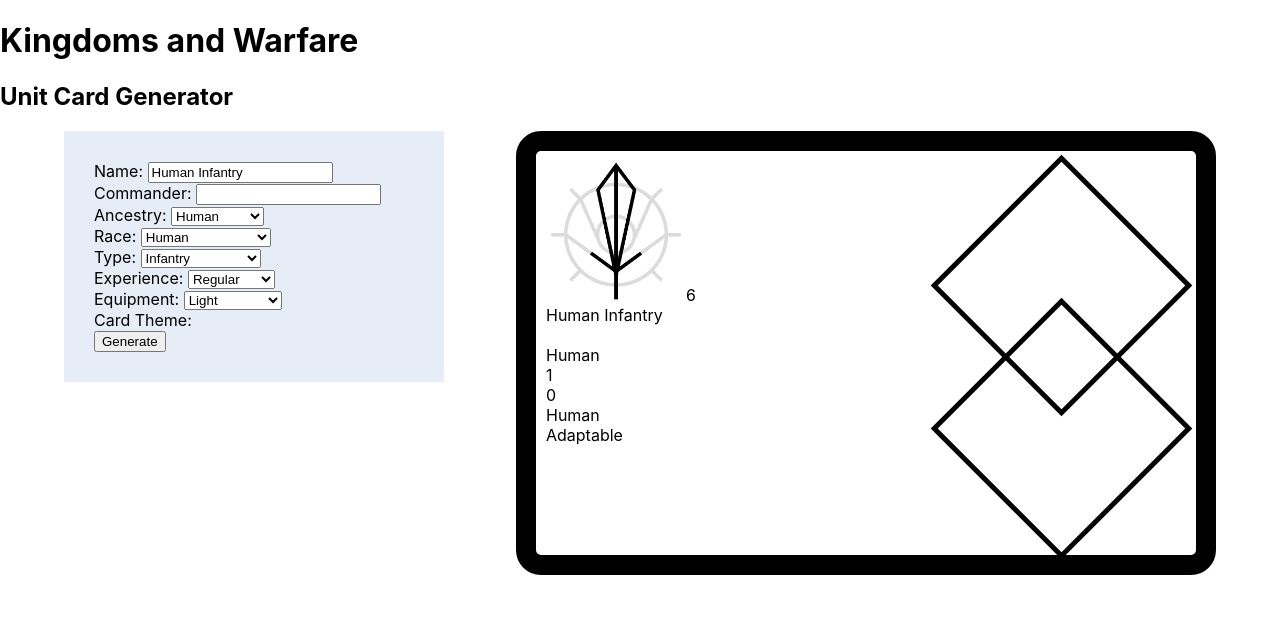
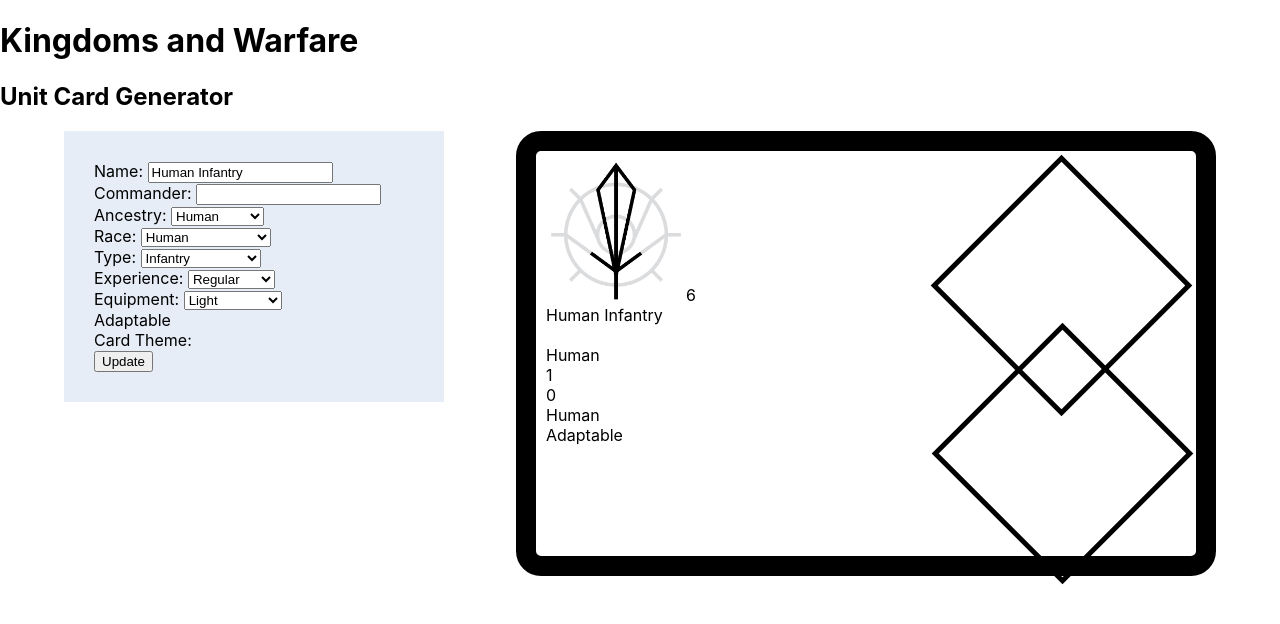
Before and after one commit to ZackBarbari/KW-Unit-Generator, a React (Create React App) app: page / in a window 1280 px wide. Shown: the top 624 px of the page. Built offline with nearby package versions, Linux system fonts and the light colour scheme.

Commit message:
Racial traits displayed on dashboard

```diff
--- a/src/components/Card.css
+++ b/src/components/Card.css
@@ -24,7 +24,7 @@
     border: 5px solid #000;
     width: 175px;
     height: 175px;
-    margin-top: 175px;
-    margin-right: -185px;
+    margin-top: 200px;
+    margin-right: -186px;
     transform: rotate(45deg);
   }
--- a/src/components/InputBox.js
+++ b/src/components/InputBox.js
@@ -16,8 +16,8 @@ import traitMap from '../constants/traitMap';
 
 const InputBox = ({onMod}) => {
     const [isLevy, setLevy] = useState(false);
-    const [ancest, setAncest] = useState(defaults.ancestry);
     const [race, setRace] = useState(defaults.race);
+    const [traitList, setTraitList] = useState(defaults.traits);
 
     const nameRef = useRef(defaults.name);
     const commandRef = useRef();
@@ -26,20 +26,9 @@ const InputBox = ({onMod}) => {
     const expRef = useRef(defaults.exp);
     const equipRef = useRef(defaults.equip);
     const raceRef = useRef(defaults.race);
-    const traitRef = useRef();
+    var list = [];
 
     const onSave = () => {
-        //console.log(racialtraits)
-        /*for (var i = 0; i < racialtraits.get(raceRef.current.value).traits.length; i++) {
-            console.log(traitMap[racialtraits.get(raceRef.current.value).traits[i]])
-        }*/
-        //console.log(raceRef.current.value)
-        var traitList = [];
-        for (var i = 0; i < raceMap.get(raceRef.current.value).traits.length; i++) {
-            //console.log(traitMap.get(raceMap.get(raceRef.current.value).traits[i].toString()).name)
-            traitList[i] = traitMap.get(raceMap.get(raceRef.current.value).traits[i].toString()).name;
-        }
-
         const body = {
             name: nameRef.current.value,
             commander: commandRef.current.value,
@@ -48,28 +37,25 @@ const InputBox = ({onMod}) => {
             exp: typeRef.current.value === 'levy' ? 0 : expRef.current.value,
             equip: typeRef.current.value === 'levy' ? 0 : equipRef.current.value,
             race: raceMap.get(raceRef.current.value).name,
-            //race: ancestryassociation[ancest][raceRef.current.value],
             size: raceMap.get(raceRef.current.value).size,
-            traits: traitList
+            traits: list
         }
-        //console.log(raceMap.get(raceRef.current.value).traits.length)
-
-        //raceMap.get(raceRef.current.value).traits.forEach(console.log("opopo"));
-        //console.log(traits[4, 7].name)
         console.log(body)
         onMod(body)
     }
 
     function changeLevy() {
         setLevy(typeRef.current.value === 'levy');
-    }
-
-    function changeAncestry() {
-        setAncest(ancestRef.current.value);
+        //onSave();
     }
 
     function changeRace() {
         setRace(raceMap.get(raceRef.current.value).name)
+        for (var i = 0; i < raceMap.get(raceRef.current.value).traits.length; i++) {
+            list[i] = traitMap.get(raceMap.get(raceRef.current.value).traits[i].toString()).name;
+        }
+        setTraitList(list)
+        //onSave();
     }
 
     return (
@@ -92,7 +78,7 @@ const InputBox = ({onMod}) => {
             ref={ancestRef}
             passedValue={defaults.ancestry}
             passedOptions={ancestries}
-            onChange={changeAncestry}
+            //onChange={onSave}
             />
         <SelectiveDropdown
             label="Race"
@@ -123,15 +109,19 @@ const InputBox = ({onMod}) => {
             ref={equipRef}
             passedValue={defaults.equip}
             passedOptions={equipment}
-           //onChange={onSave}
+            //onChange={onSave}
             />
+        {race && (
+            `${traitList}`
+        )}
+        <br />
             </>
             )}
             Card Theme:
             <br></br>
         <input
         type ="submit"
-        value="Generate"
+        value="Update"
         onClick={onSave}
         />
         </div>
--- a/src/constants/races.js
+++ b/src/constants/races.js
@@ -3,7 +3,7 @@ const races = {
   Other: {
     name: "Other",
     size: 6,
-    traits: [],
+    traits: [109],
   },
   Air_Elemental: {
     name: "Air Elemental",
```
